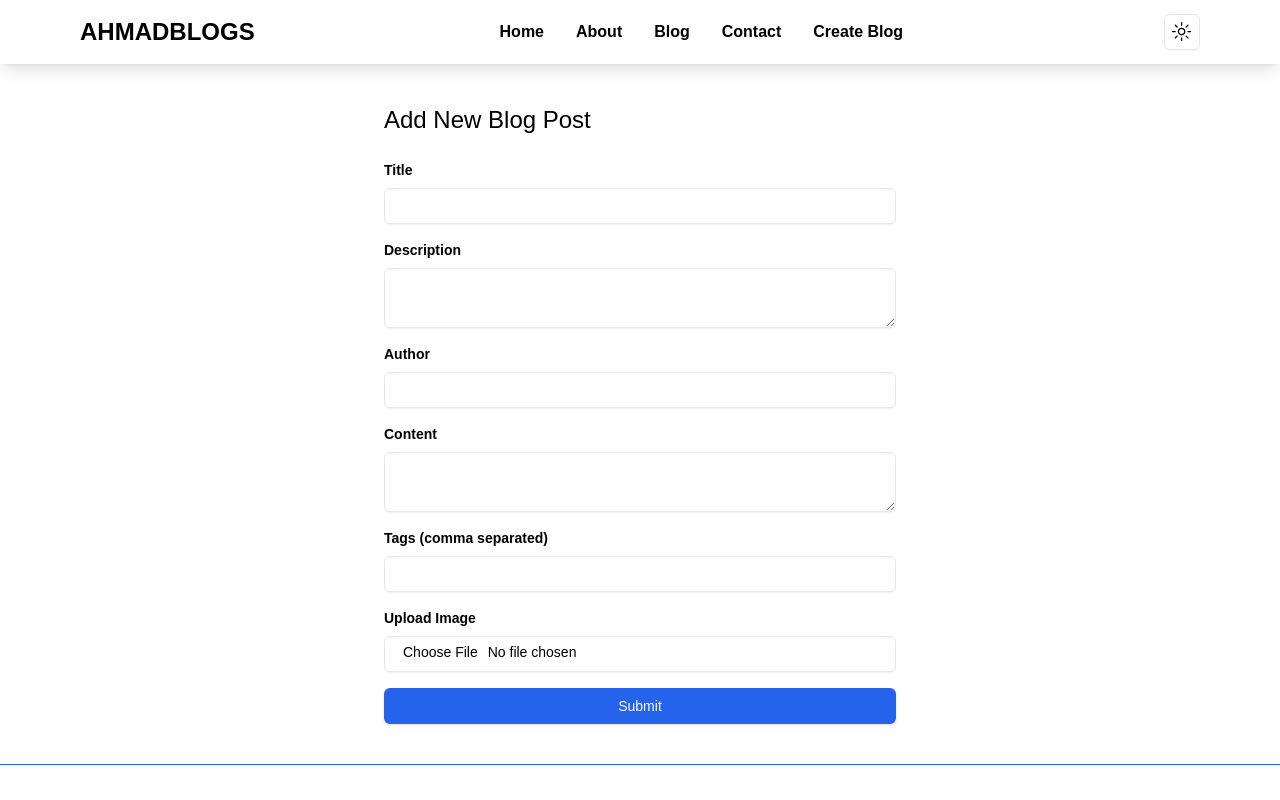
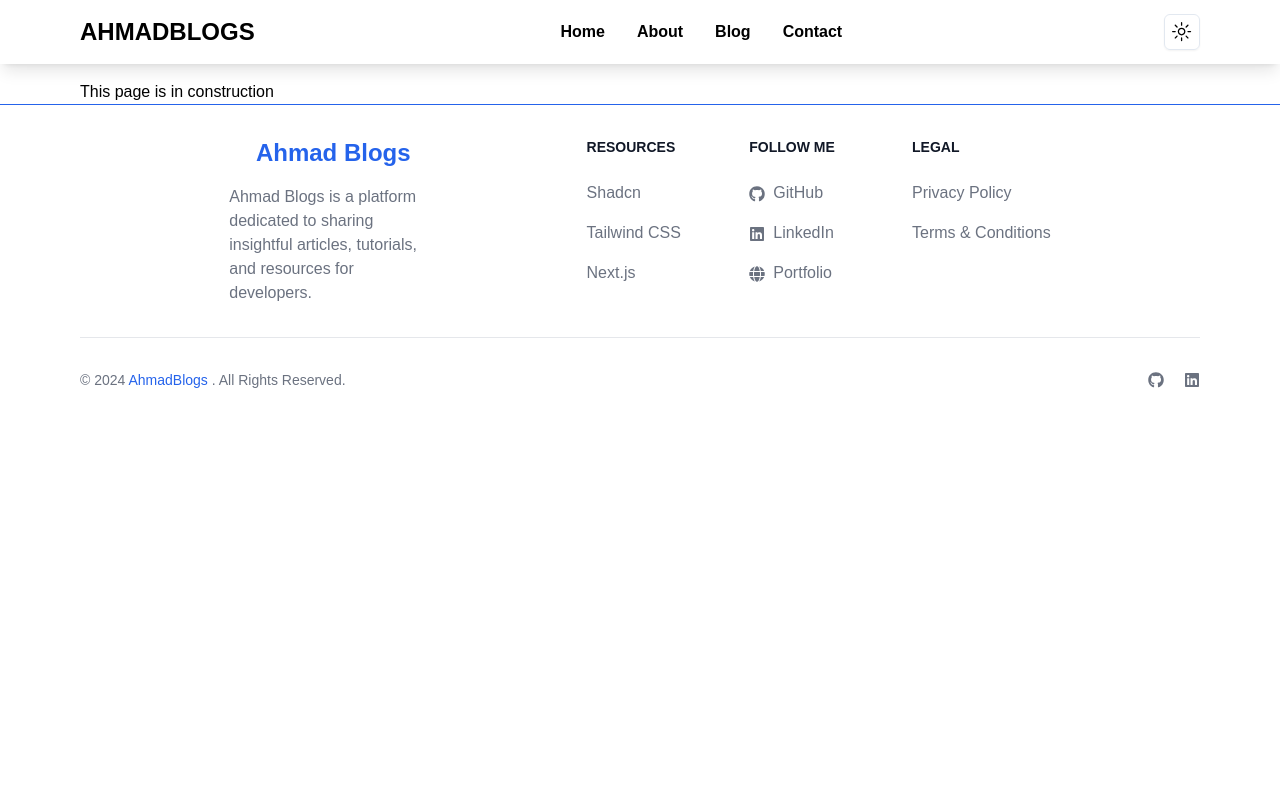
Before and after one commit to Ahmad-code077/Nextjs-Blog, a Next.js app: page /createBlog in a window 1280 px wide. Shown: the top 800 px of the page. Built offline with nearby package versions, Linux system fonts and the light colour scheme.

Commit message:
updated next app

```diff
--- a/Component/About.jsx
+++ b/Component/About.jsx
@@ -4,7 +4,7 @@ import { FaGithub, FaLinkedin, FaGlobe } from 'react-icons/fa';
 
 const About = () => {
   return (
-    <div className='min-h-screen flex flex-col items-center justify-center bg-gray-100 dark:bg-gray-800 my-8 rounded-md'>
+    <div className='min-h-screen flex flex-col items-center justify-center  my-8 rounded-md'>
       <div className='max-w-4xl mx-auto px-4 py-8'>
         <h1 className='text-4xl font-bold text-center text-gray-900 dark:text-white'>
           About <span className='text-primary'>Ahmad Blogs</span>
@@ -47,7 +47,7 @@ const About = () => {
             </Button>
             <Button variant='outline' asChild className='bg-primary'>
               <a
-                href='https://www.linkedin.com/in/muhammad-ahmad-5847502b0'
+                href='https://www.linkedin.com/in/muhammad-ahmad077/'
                 target='_blank'
                 rel='noopener noreferrer'
                 className='flex items-center text-white hover:text-primary transition-colors duration-300'
--- a/Component/Contact.jsx
+++ b/Component/Contact.jsx
@@ -13,7 +13,7 @@ const Contact = () => {
 
   return (
     <div className='max-w-2xl mx-auto p-6 space-y-6  rounded-lg shadow-md'>
-      <h1 className='text-3xl font-bold text-center'>Contact Us</h1>
+      <h1 className='text-3xl font-bold text-center'>Contact Me</h1>
       <form
         onSubmit={handleSubmit}
         className='space-y-4 bg-slate-900 rounded-lg p-9'
--- a/Component/Footer.jsx
+++ b/Component/Footer.jsx
@@ -134,7 +134,7 @@ const Footer = () => {
               <span className='sr-only'>GitHub account</span>
             </a>
             <a
-              href='https://www.linkedin.com/in/muhammad-ahmad-5847502b0'
+              href='https://www.linkedin.com/in/muhammad-ahmad077'
               className='text-gray-500 transition-all duration-300 hover:text-gray-900 dark:hover:text-white ms-5 text-12'
               target='_blank'
               rel='noopener noreferrer'
--- a/Component/Navbar.jsx
+++ b/Component/Navbar.jsx
@@ -22,7 +22,7 @@ const data = [
     title: 'Blog',
   },
   { id: 3, link: '/contact', title: 'Contact' },
-  { id: 5, link: '/createBlog', title: 'Create Blog' },
+  // { id: 5, link: '/createBlog', title: 'Create Blog' },
 ];
 const Navbar = () => {
   return (
--- a/app/blog/page.jsx
+++ b/app/blog/page.jsx
@@ -5,7 +5,7 @@ const Blog = () => {
   return (
     <>
       <BlogCard />
-      <PostList />
+      {/* <PostList /> */}
     </>
   );
 };
--- a/app/createBlog/page.jsx
+++ b/app/createBlog/page.jsx
@@ -3,7 +3,8 @@ import CreateBlog from '@/Component/CreateBlog';
 const CreateBlogs = () => {
   return (
     <>
-      <CreateBlog />
+      {/* <CreateBlog /> */}
+      <h1> This page is in construction </h1>
     </>
   );
 };
--- a/package.json
+++ b/package.json
@@ -24,6 +24,7 @@
     "next": "^14.2.15",
     "next-connect": "^1.0.0",
     "next-themes": "^0.3.0",
+    "nodemailer": "^6.9.15",
     "prisma": "^5.20.0",
     "react": "^18",
     "react-dom": "^18",
```
Also changed, not shown: 1 other file (tests, documents, lock files or other folders).
